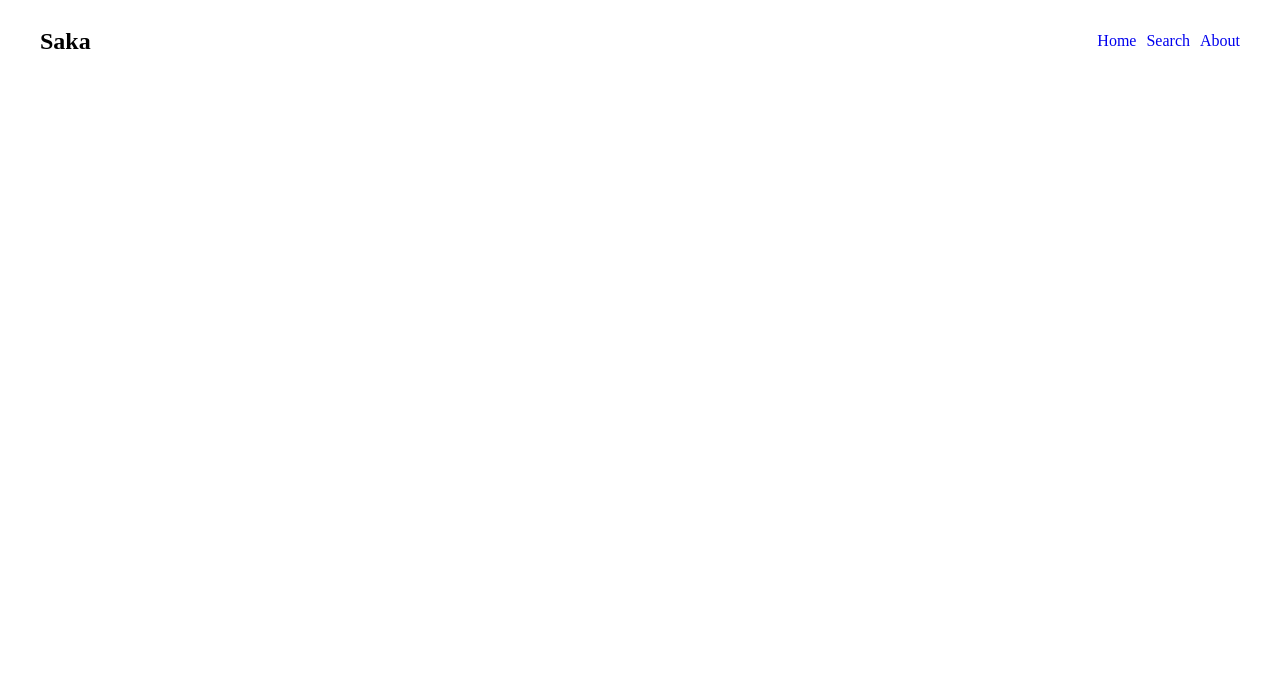
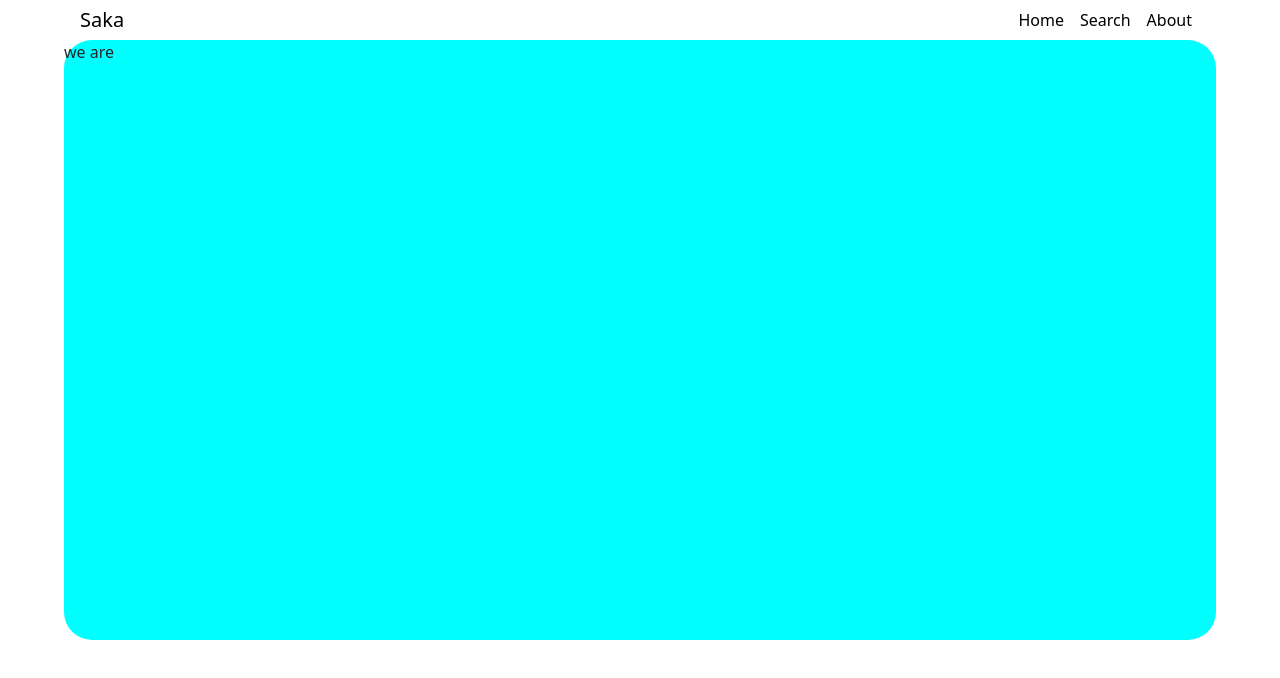
Before and after one commit to kennedybabu/search_github_app, an Angular app: page / in a window 1280 px wide. Shown: the top 678 px of the page. Built offline with nearby package versions, Linux system fonts and the light colour scheme.

Commit message:
fix the dropdown menu

```diff
--- a/package.json
+++ b/package.json
@@ -18,6 +18,8 @@
     "@angular/platform-browser": "~12.2.0",
     "@angular/platform-browser-dynamic": "~12.2.0",
     "@angular/router": "~12.2.0",
+    "bootstrap": "^5.1.3",
+    "popper.js": "^1.16.1",
     "rxjs": "~6.6.0",
     "tslib": "^2.3.0",
     "zone.js": "~0.11.4"
--- a/src/app/home/home.component.html
+++ b/src/app/home/home.component.html
@@ -1,10 +1,42 @@
 <div class="base">
-    <div class="nav">
-        <h2>Saka</h2>
-        <ul>
-            <li><a href="#">Home</a></li>
-            <li><a href="#">Search</a></li>
-            <li><a href="#">About</a></li>
-        </ul>
+    <nav class="navbar navbar-expand-lg navbar-light">
+        <a class="navbar-brand" href="#">Saka</a>
+        <button class="navbar-toggler" type="button" data-toggle="collapse" data-target="#navbarNavAltMarkup" aria-controls="navbarNavAltMarkup" aria-expanded="false" aria-label="Toggle navigation">
+          <span class="navbar-toggler-icon"></span>
+        </button>
+        <div class="collapse navbar-collapse ml-auto offset-md-4" id="navbarNavAltMarkup">
+          <div class="navbar-nav ml-auto offset-md-4">
+            <a class="nav-item nav-link active" href="#">Home</a>
+            <a class="nav-item nav-link" href="#">Search</a>
+            <a class="nav-item nav-link" href="#">About</a>
+          </div>
+        </div>
+      </nav>
+
+      <!-- <nav class="navbar navbar-expand-lg navbar-light bg-light">
+        <a class="navbar-brand" href="#">Navbar</a>
+        <button class="navbar-toggler" type="button" data-toggle="collapse" data-target="#navbarNav" aria-controls="navbarNav" aria-expanded="false" aria-label="Toggle navigation">
+          <span class="navbar-toggler-icon"></span>
+        </button>
+        <div class="collapse navbar-collapse" id="navbarNav">
+          <ul class="navbar-nav">
+            <li class="nav-item active">
+              <a class="nav-link" href="#">Home <span class="sr-only">(current)</span></a>
+            </li>
+            <li class="nav-item">
+              <a class="nav-link" href="#">Features</a>
+            </li>
+            <li class="nav-item">
+              <a class="nav-link" href="#">Pricing</a>
+            </li>
+            <li class="nav-item">
+              <a class="nav-link disabled" href="#">Disabled</a>
+            </li>
+          </ul>
+        </div>
+      </nav> -->
+
+    <div class="overlay">
+        we are
     </div>
 </div>
--- a/src/app/home/home.component.scss
+++ b/src/app/home/home.component.scss
@@ -1,24 +1,23 @@
 .base {
-    min-height: 100vh;
+    max-height: 100vh;
     max-width: 100vw;
 
-    .nav {
+    nav {
+        background-color: transparent;
         display: flex;
-        align-items: center;
-        justify-content: space-between;
-        padding: 0 2rem;
+        padding: 0 5rem;
+
+        a {
+            color: black;
+        }
     }
 
-    ul {
-        display: flex;
+    .overlay {
+        background-color: aqua;
+        height: 600px;
+        width: 90%;
+        margin: 0 auto;
+        border-radius: 28px;
+    }
 
-        li {
-            list-style: none;
-
-            a {
-                text-decoration: none;
-                margin-left: 10px;
-            }
-        }
-    }
 }
--- a/src/index.html
+++ b/src/index.html
@@ -6,6 +6,10 @@
   <base href="/">
   <meta name="viewport" content="width=device-width, initial-scale=1">
   <link rel="icon" type="image/x-icon" href="favicon.ico">
+  <link rel="stylesheet" href="https://maxcdn.bootstrapcdn.com/bootstrap/4.3.1/css/bootstrap.min.css">
+  <script src="https://ajax.googleapis.com/ajax/libs/jquery/3.4.1/jquery.min.js"></script>
+  <script src="https://cdnjs.cloudflare.com/ajax/libs/popper.js/1.14.7/umd/popper.min.js"></script>
+  <script src="https://maxcdn.bootstrapcdn.com/bootstrap/4.3.1/js/bootstrap.min.js"></script>
 </head>
 <body>
   <app-root></app-root>
--- a/src/styles.scss
+++ b/src/styles.scss
@@ -1 +1,2 @@
 /* You can add global styles to this file, and also import other style files */
+@import "~bootstrap/dist/css/bootstrap.css"
```
Also changed, not shown: 1 other file (tests, documents, lock files or other folders).
